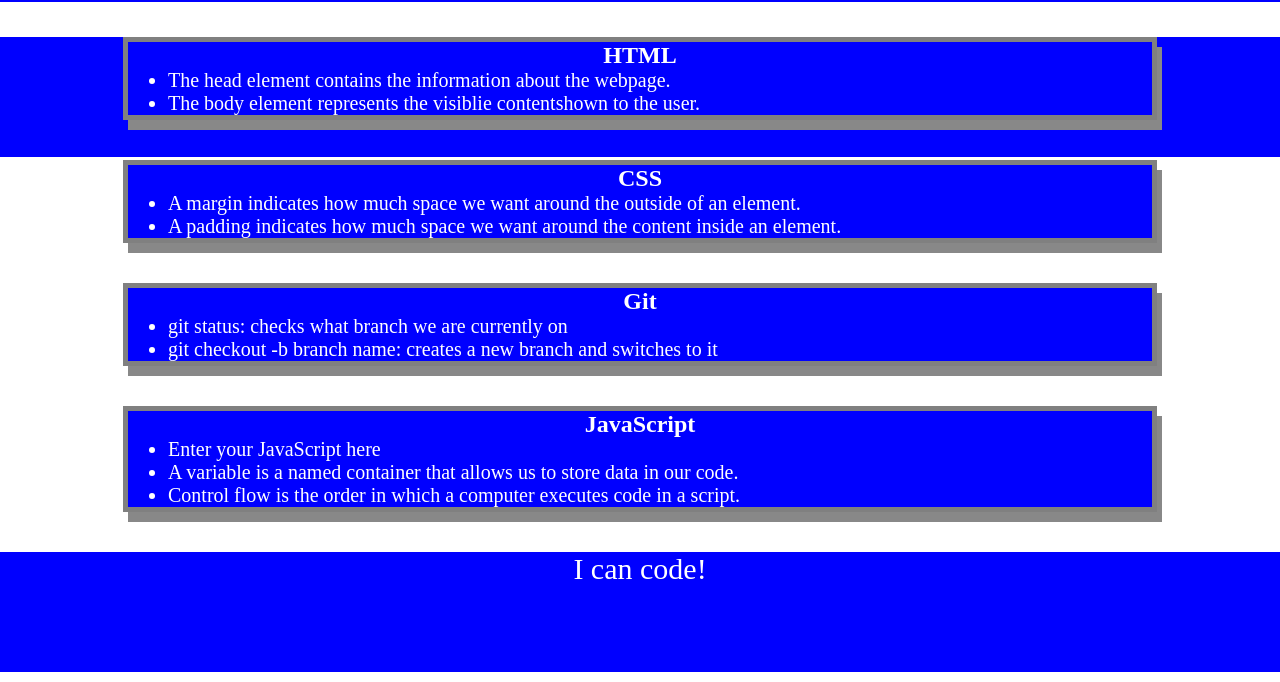
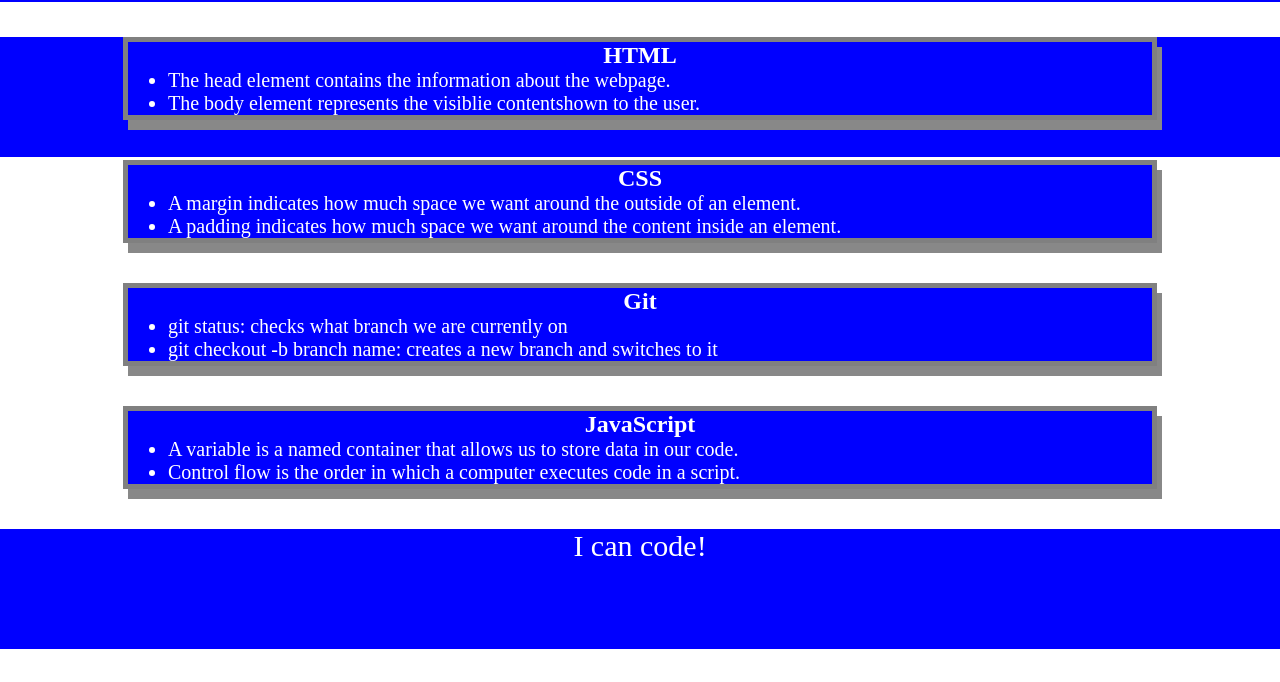
Before and after one commit to tommyho12/prework-study-guide, a plain HTML site: page index.html in a window 1280 px wide. Shown: the part 118-800 px from the top of the page. Drawn offline with Linux system fonts and the light colour scheme.

Commit message:
Update index.html
deleted a line that was not needed to be in the website.

```diff
--- a/index.html
+++ b/index.html
@@ -44,7 +44,6 @@
       <section class="card"id="javascript-section">
         <h2>JavaScript</h2>
         <ul>
-          <li>Enter your JavaScript here</li>
           <li>A variable is a named container that allows us to store data in our code.</li>
           <li>Control flow is the order in which a computer executes  code in a script.</li>
         </ul>
```
